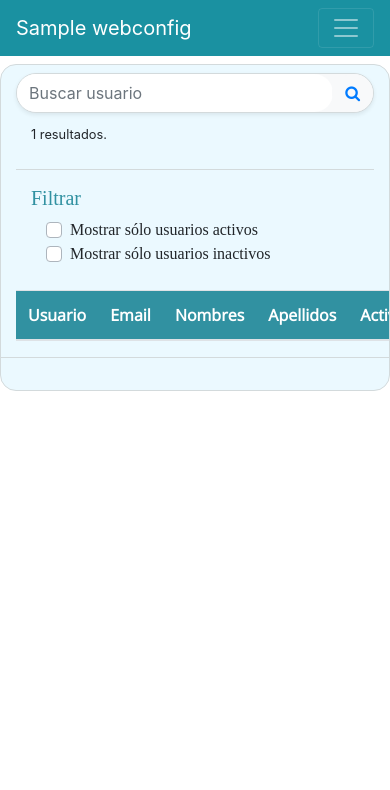
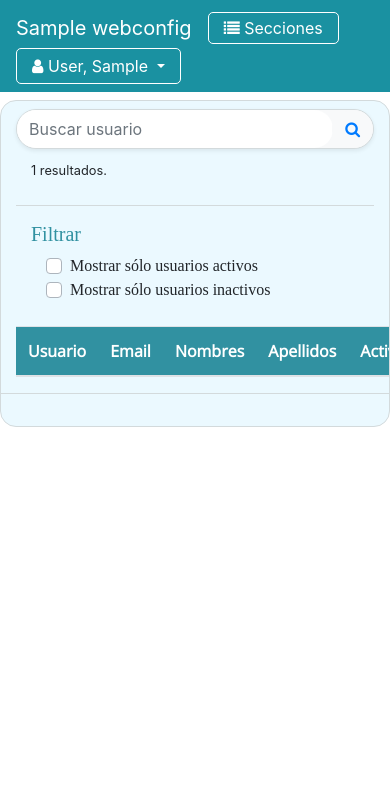
Before and after one commit to Pastorsin/orquesta-escuela-berisso, a Flask app: page /usuarios in a window 390 px wide; the page is wider, and only the part inside the window is pictured. Shown: the top 790 px of that part. Run offline with Flask 2, Linux system fonts and the light colour scheme; a user stored in the database is signed in; tables that the repository leaves empty hold one stand-in row (values such as "Sample post"); data that the repository does not hold is empty; some libraries are stand-ins or nearby versions; grey boxes are pictures that could not be loaded.

Commit message:
Cambios minimos para hacer la pag responsive

```diff
--- a/flaskps/static/sections_base.css
+++ b/flaskps/static/sections_base.css
@@ -5,11 +5,11 @@
 
 .container {
     margin-top: 2%;
+    margin-bottom: 2%;
     min-height: 100%;
 }
 
 footer {
-    bottom: 0;
     background-color:#1a91a1;
     display: flex;
     flex-direction: row;
@@ -17,6 +17,10 @@ footer {
     align-items: center;
     width: 100%;
     height: 8em;
+}
+
+body {
+    width: auto;
 }
 
 #images {
@@ -46,4 +50,11 @@ footer {
     #images {
         width: 70%;
     }
+
+    .dropdown {
+        display: flex;
+        width: 100%;
+        justify-content: flex-end;
+    }
+
 }
--- a/flaskps/templates/home/login.html
+++ b/flaskps/templates/home/login.html
@@ -22,7 +22,7 @@
 				</div>
 				<input class="form-control" type="password" name="password" value="" placeholder="Contraseña" required>
 			</div>
-			<a class="forgot-password-login small" href="#" >¿Olvidaste tu contraseña?</a>
+			<!-- <a class="forgot-password-login small" href="#" >¿Olvidaste tu contraseña?</a> -->
 		</div>
 		<button class="btn w-100 py-3" type="submit" name="button" id="button-login">Iniciar Sesión</button>
 	</form>
--- a/flaskps/templates/sections_base.html
+++ b/flaskps/templates/sections_base.html
@@ -8,16 +8,13 @@
 
 	<nav class="navbar navbar-expand-lg navbar-dark" id="navigation-bar">
         <a class="navbar-brand" href="{{ url_for('home') }}">{{config.title}}</a>
-		<button class="navbar-toggler" type="button" data-toggle="collapse" data-target="#navbarSupportedContent" aria-controls="navbarSupportedContent" aria-expanded="false" aria-label="Toggle navigation">
-			<span class="navbar-toggler-icon"></span>
-		</button>
+        <ul class="navbar-nav mr-auto">
+            <li class="nav-item active">
+                <a class="blue-button" href=" {{ url_for('secciones') }}"><i class="fa fa-list"></i> Secciones</a>
+            </li>
+        </ul>
 
-		<div class="collapse navbar-collapse" id="navbarSupportedContent">
-			<ul class="navbar-nav mr-auto">
-				<li class="nav-item active">
-                    <a class="blue-button" href=" {{ url_for('secciones') }}"><i class="fa fa-list"></i> Secciones</a>
-				</li>
-			</ul>
+		<div id="navbarSupportedContent">
 			<div class="dropdown">
 				<button class="blue-button dropdown-toggle" id="dropdownMenuButton" data-toggle="dropdown" aria-haspopup="true" aria-expanded="false">
 					<i class="fa fa-user"></i> {{current_user.last_name}}, {{current_user.first_name}}
@@ -29,6 +26,7 @@
 				</div>
 			</div>
 		</div>
+
 	</nav>
 
 	<div class="container">
```
